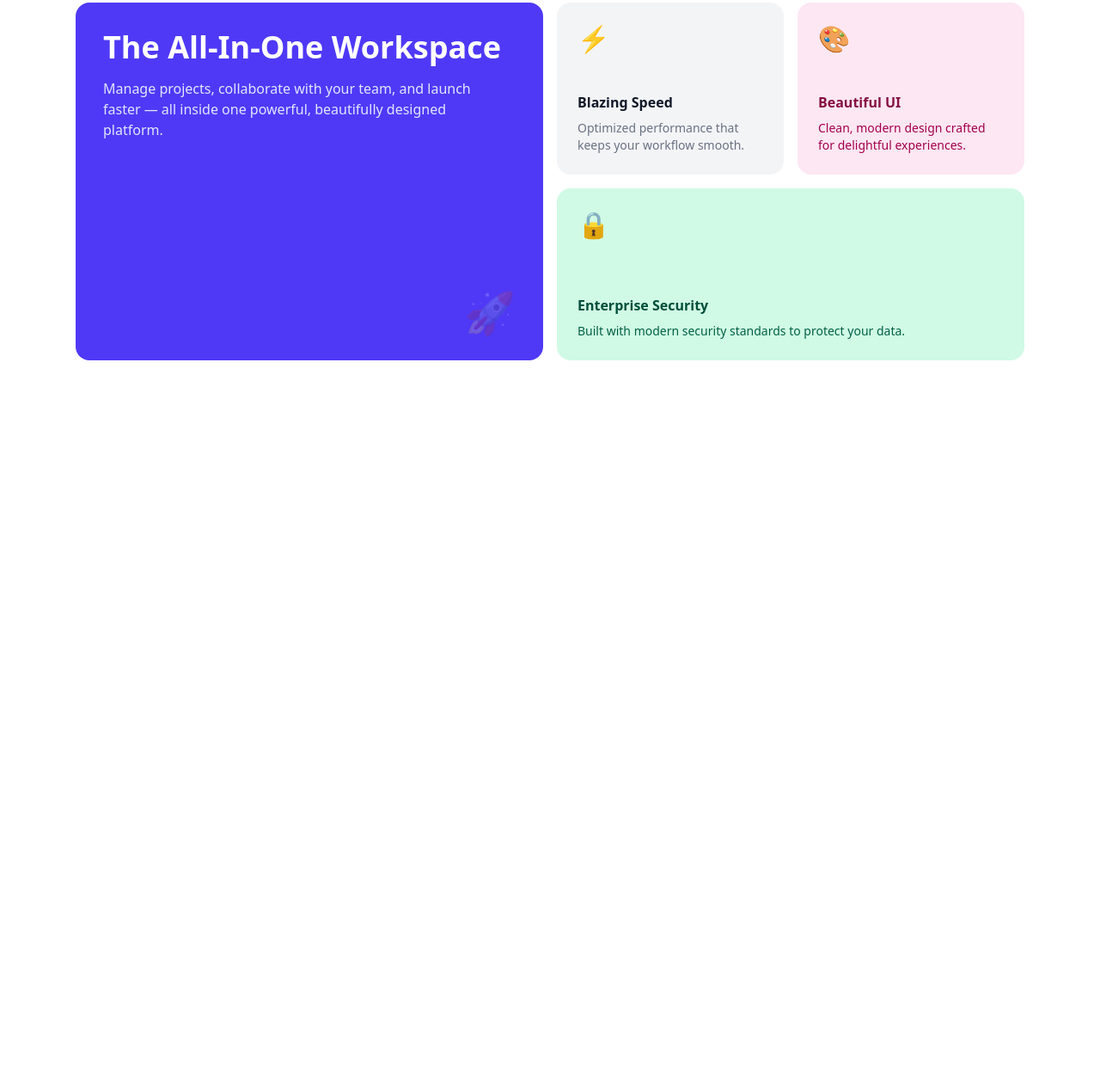
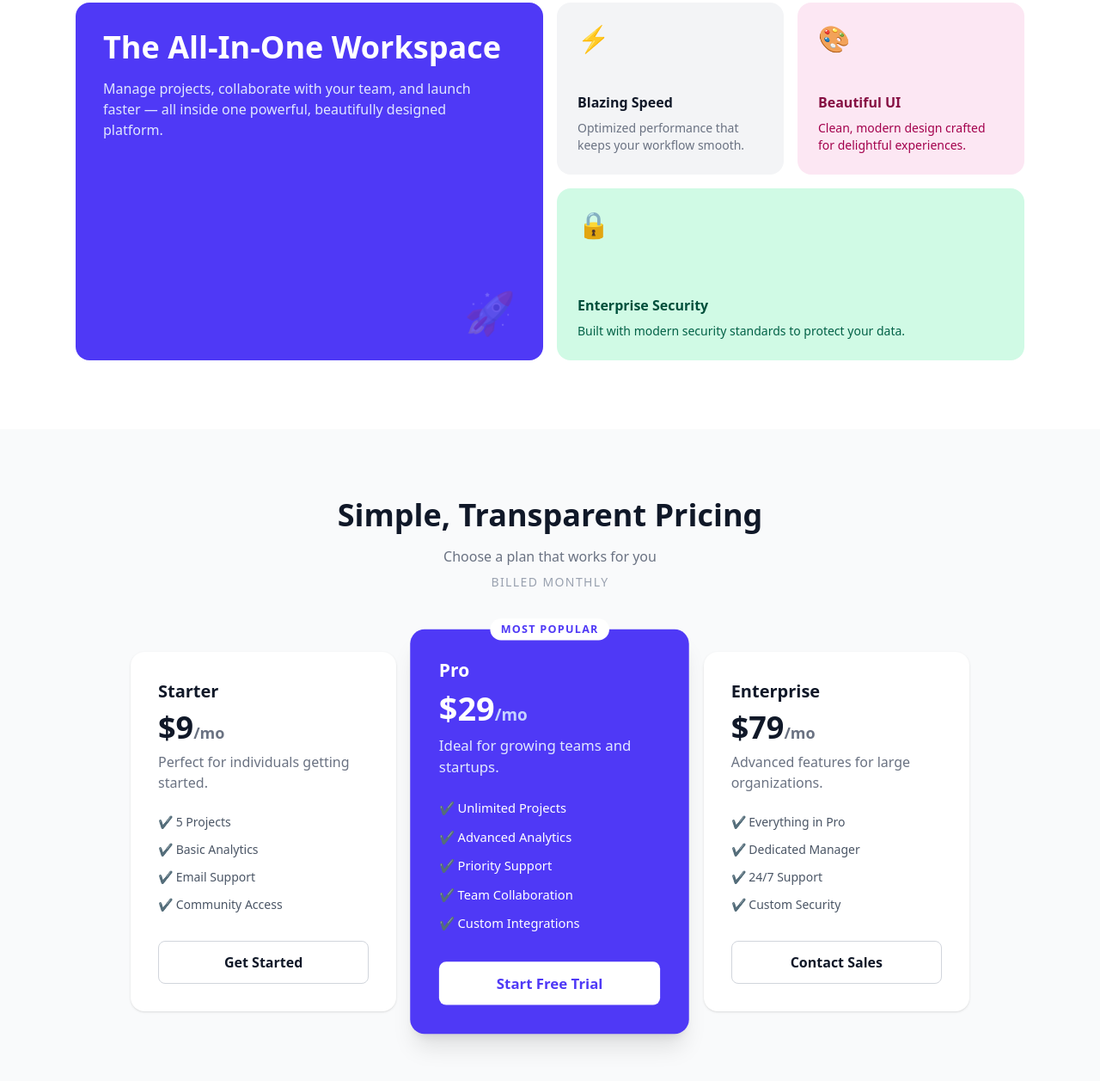
Before and after one commit to JennyCapricon/Tailwind-Css, a plain HTML site: page Index.html in a window 1280 px wide. Shown: the part 1697-2954 px from the top of the page at 86% size. Before the commit the page ends 2196 px from the top, so only its background shows below. Drawn offline with nearby package versions, Linux system fonts and the light colour scheme.

Commit message:
feat: step 6 - pricing section

```diff
--- a/Index.html
+++ b/Index.html
@@ -346,6 +346,154 @@
     </section>
 
     <!-- STEP 6: PRICING -->
+    <!-- Pricing Section -->
+    <section class="bg-gray-50 dark:bg-gray-900">
+      <div class="py-20 px-6 max-w-5xl mx-auto">
+        <!-- Section Header -->
+        <div class="text-center mb-14">
+          <h2 class="text-4xl font-black text-gray-900 dark:text-white mb-4">
+            Simple, Transparent Pricing
+          </h2>
+          <p class="text-gray-500 dark:text-gray-400 mb-2">
+            Choose a plan that works for you
+          </p>
+          <p class="text-sm text-gray-400 uppercase tracking-widest">
+            Billed Monthly
+          </p>
+        </div>
+
+        <!-- Pricing Grid -->
+        <div class="grid grid-cols-1 md:grid-cols-3 gap-6 items-center">
+          <!-- Basic Plan -->
+          <div class="bg-white dark:bg-gray-800 rounded-2xl p-8 shadow-sm">
+            <h3 class="text-xl font-bold text-gray-900 dark:text-white mb-2">
+              Starter
+            </h3>
+            <p class="text-4xl font-black text-gray-900 dark:text-white mb-2">
+              $9<span class="text-lg font-semibold text-gray-500">/mo</span>
+            </p>
+            <p class="text-gray-500 dark:text-gray-400 mb-6">
+              Perfect for individuals getting started.
+            </p>
+
+            <ul class="space-y-3 mb-8">
+              <li
+                class="text-sm flex items-center gap-2 text-gray-600 dark:text-gray-300"
+              >
+                ✔ 5 Projects
+              </li>
+              <li
+                class="text-sm flex items-center gap-2 text-gray-600 dark:text-gray-300"
+              >
+                ✔ Basic Analytics
+              </li>
+              <li
+                class="text-sm flex items-center gap-2 text-gray-600 dark:text-gray-300"
+              >
+                ✔ Email Support
+              </li>
+              <li
+                class="text-sm flex items-center gap-2 text-gray-600 dark:text-gray-300"
+              >
+                ✔ Community Access
+              </li>
+            </ul>
+
+            <button
+              class="w-full border border-gray-300 dark:border-gray-600 py-3 rounded-lg font-semibold hover:bg-gray-100 dark:hover:bg-gray-700 transition"
+            >
+              Get Started
+            </button>
+          </div>
+
+          <!-- Pro Plan (Featured) -->
+          <div
+            class="bg-indigo-600 text-white rounded-2xl p-8 shadow-xl scale-105 relative"
+          >
+            <!-- Most Popular Label -->
+            <div
+              class="absolute -top-3 left-1/2 -translate-x-1/2 bg-white text-indigo-600 text-xs uppercase tracking-widest font-bold px-3 py-1 rounded-full"
+            >
+              Most Popular
+            </div>
+
+            <h3 class="text-xl font-bold mb-2">Pro</h3>
+            <p class="text-4xl font-black mb-2">
+              $29<span class="text-lg font-semibold text-indigo-200">/mo</span>
+            </p>
+            <p class="text-indigo-100 mb-6">
+              Ideal for growing teams and startups.
+            </p>
+
+            <ul class="space-y-3 mb-8">
+              <li class="text-sm flex items-center gap-2">
+                ✔ Unlimited Projects
+              </li>
+              <li class="text-sm flex items-center gap-2">
+                ✔ Advanced Analytics
+              </li>
+              <li class="text-sm flex items-center gap-2">
+                ✔ Priority Support
+              </li>
+              <li class="text-sm flex items-center gap-2">
+                ✔ Team Collaboration
+              </li>
+              <li class="text-sm flex items-center gap-2">
+                ✔ Custom Integrations
+              </li>
+            </ul>
+
+            <button
+              class="w-full bg-white text-indigo-600 py-3 rounded-lg font-semibold hover:bg-gray-100 transition"
+            >
+              Start Free Trial
+            </button>
+          </div>
+
+          <!-- Enterprise Plan -->
+          <div class="bg-white dark:bg-gray-800 rounded-2xl p-8 shadow-sm">
+            <h3 class="text-xl font-bold text-gray-900 dark:text-white mb-2">
+              Enterprise
+            </h3>
+            <p class="text-4xl font-black text-gray-900 dark:text-white mb-2">
+              $79<span class="text-lg font-semibold text-gray-500">/mo</span>
+            </p>
+            <p class="text-gray-500 dark:text-gray-400 mb-6">
+              Advanced features for large organizations.
+            </p>
+
+            <ul class="space-y-3 mb-8">
+              <li
+                class="text-sm flex items-center gap-2 text-gray-600 dark:text-gray-300"
+              >
+                ✔ Everything in Pro
+              </li>
+              <li
+                class="text-sm flex items-center gap-2 text-gray-600 dark:text-gray-300"
+              >
+                ✔ Dedicated Manager
+              </li>
+              <li
+                class="text-sm flex items-center gap-2 text-gray-600 dark:text-gray-300"
+              >
+                ✔ 24/7 Support
+              </li>
+              <li
+                class="text-sm flex items-center gap-2 text-gray-600 dark:text-gray-300"
+              >
+                ✔ Custom Security
+              </li>
+            </ul>
+
+            <button
+              class="w-full border border-gray-300 dark:border-gray-600 py-3 rounded-lg font-semibold hover:bg-gray-100 dark:hover:bg-gray-700 transition"
+            >
+              Contact Sales
+            </button>
+          </div>
+        </div>
+      </div>
+    </section>
 
     <!-- STEP 7: TESTIMONIALS -->
 
```
